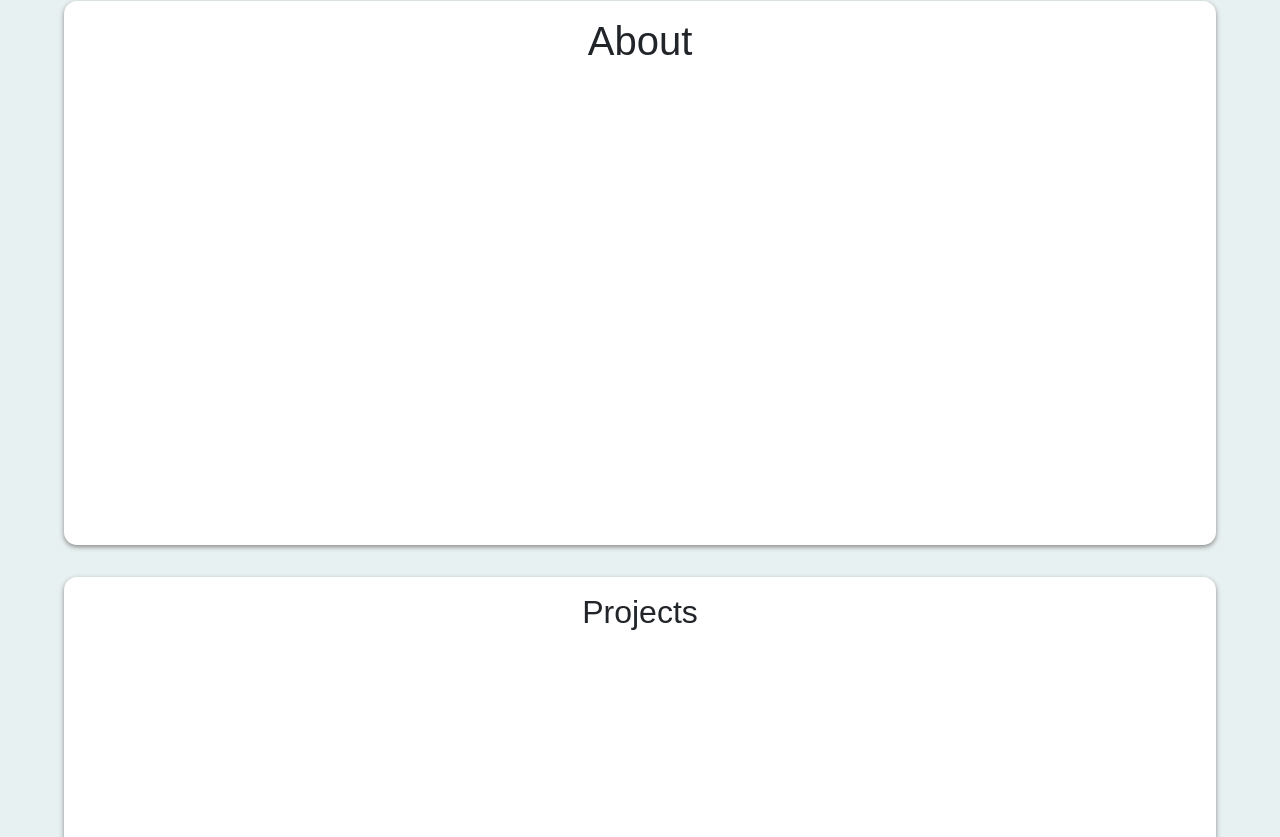
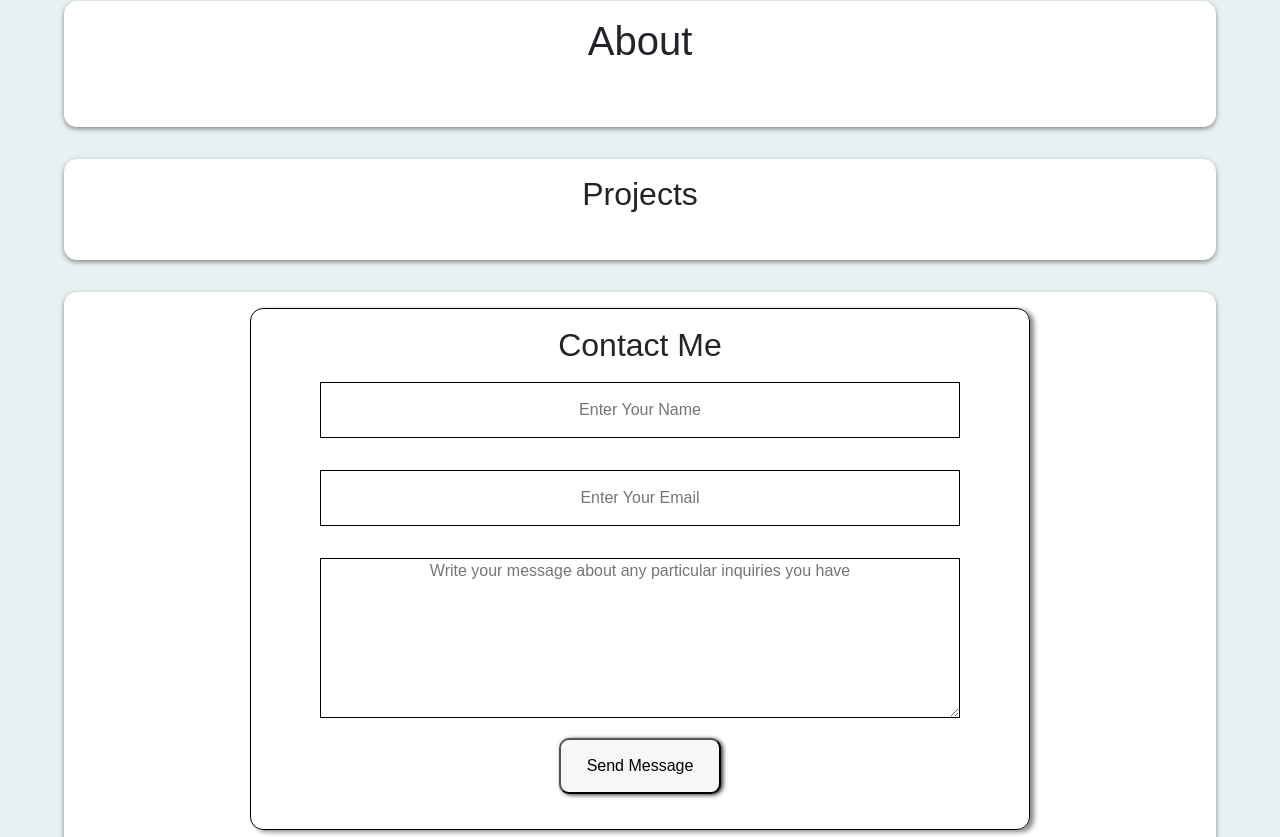
Before and after one commit to Gavisito/Agavivasq-Portfolio, a React (Vite) app: page / in a window 1280 px wide. Shown: the part 583-1420 px from the top of the page. Built offline with nearby package versions, Linux system fonts and the light colour scheme.

Commit message:
created basic contact form

```diff
--- a/src/App.css
+++ b/src/App.css
@@ -275,6 +275,10 @@
           box-shadow: 0px 2px 5px #888888;
   padding-top: 1em;
   margin-bottom: 2em;
+  height: -webkit-max-content;
+  height: -moz-max-content;
+  height: max-content;
+  padding-bottom: 3%;
   display: -webkit-box;
   display: -ms-flexbox;
   display: flex;
@@ -304,6 +308,10 @@
           box-shadow: 0px 2px 5px #888888;
   padding-top: 1em;
   margin-bottom: 2em;
+  height: -webkit-max-content;
+  height: -moz-max-content;
+  height: max-content;
+  padding-bottom: 3%;
 }
 .content .contact {
   height: 34em;
@@ -316,6 +324,134 @@
           box-shadow: 0px 2px 5px #888888;
   padding-top: 1em;
   margin-bottom: 2em;
+  height: -webkit-max-content;
+  height: -moz-max-content;
+  height: max-content;
+  padding-bottom: 3%;
+  display: -webkit-box;
+  display: -ms-flexbox;
+  display: flex;
+  -webkit-box-orient: horizontal;
+  -webkit-box-direction: normal;
+      -ms-flex-direction: row;
+          flex-direction: row;
+  -webkit-box-pack: center;
+      -ms-flex-pack: center;
+          justify-content: center;
+}
+.content .contact .Contact-Form {
+  display: -webkit-box;
+  display: -ms-flexbox;
+  display: flex;
+  -webkit-box-orient: vertical;
+  -webkit-box-direction: normal;
+      -ms-flex-direction: column;
+          flex-direction: column;
+  border: 1px solid black;
+  border-radius: 13px;
+  -webkit-box-shadow: 4px 2px 5px #888888;
+          box-shadow: 4px 2px 5px #888888;
+  padding: 1.5% 6% 3%;
+  -webkit-box-align: center;
+      -ms-flex-align: center;
+          align-items: center;
+  height: -webkit-fit-content;
+  height: -moz-fit-content;
+  height: fit-content;
+}
+.content .contact .Contact-Form .fm-row-one {
+  display: -webkit-box;
+  display: -ms-flexbox;
+  display: flex;
+  -webkit-box-orient: vertical;
+  -webkit-box-direction: normal;
+      -ms-flex-direction: column;
+          flex-direction: column;
+  padding-top: 1.5%;
+}
+.content .contact .Contact-Form .fm-row-one input[name=from_name] {
+  width: 50vw;
+  height: 7vh;
+  margin-bottom: 5%;
+  text-align: center;
+  border: 1px solid black;
+  -webkit-transition: border-color 0.3s;
+  transition: border-color 0.3s;
+}
+.content .contact .Contact-Form .fm-row-one input[name=from_name]:hover {
+  border-color: #a0b6f0;
+}
+.content .contact .Contact-Form .fm-row-one input[name=from_name]:focus {
+  outline: none;
+  border-color: rgb(0, 0, 79);
+}
+.content .contact .Contact-Form .fm-row-one input[name=from_email] {
+  width: 50vw;
+  height: 7vh;
+  margin-bottom: 5%;
+  text-align: center;
+  border: 1px solid black;
+  -webkit-transition: border-color 0.3s;
+  transition: border-color 0.3s;
+}
+.content .contact .Contact-Form .fm-row-one input[name=from_email]:hover {
+  border-color: #a0b6f0;
+}
+.content .contact .Contact-Form .fm-row-one input[name=from_email]:focus {
+  outline: none;
+  border-color: rgb(0, 0, 79);
+}
+.content .contact .Contact-Form .fm-row-two {
+  display: -webkit-box;
+  display: -ms-flexbox;
+  display: flex;
+  -webkit-box-orient: vertical;
+  -webkit-box-direction: normal;
+      -ms-flex-direction: column;
+          flex-direction: column;
+}
+.content .contact .Contact-Form .fm-row-two input[name=subject] {
+  width: 50vw;
+  height: 7vh;
+  margin-bottom: 5%;
+  text-align: center;
+  border: 1px solid black;
+  -webkit-transition: border-color 0.3s;
+  transition: border-color 0.3s;
+}
+.content .contact .Contact-Form .fm-row-two input[name=subject]:hover {
+  border-color: #a0b6f0;
+}
+.content .contact .Contact-Form .fm-row-two input[name=subject]:focus {
+  outline: none;
+  border-color: rgb(0, 0, 79);
+}
+.content .contact .Contact-Form .fm-row-two textarea[name=message] {
+  width: 50vw;
+  height: 20vh;
+  margin-bottom: 2%;
+  text-align: center;
+  border: 1px solid black;
+  -webkit-transition: border-color 0.3s;
+  transition: border-color 0.3s;
+}
+.content .contact .Contact-Form .fm-row-two textarea[name=message]:hover {
+  border-color: #a0b6f0;
+}
+.content .contact .Contact-Form .fm-row-two textarea[name=message]:focus {
+  outline: none;
+  border-color: rgb(0, 0, 79);
+}
+.content .contact .Contact-Form input[name=submitbtn] {
+  width: -webkit-max-content;
+  width: -moz-max-content;
+  width: max-content;
+  height: 7vh;
+  padding: 0% 2vw;
+  -webkit-box-shadow: 2px 1px 4px #2f2f2f;
+          box-shadow: 2px 1px 4px #2f2f2f;
+  background-color: rgb(247, 247, 247);
+  border-radius: 10px;
 }
 
 .footer {
--- a/src/App.scss
+++ b/src/App.scss
@@ -261,6 +261,8 @@
     box-shadow: 0px 2px 5px #888888;
     padding-top: 1em;
     margin-bottom: 2em;
+    height: max-content;
+    padding-bottom: 3%;
   }
   .about-me{
     @include content-section($width: 90%, $height:34em, $margin: 5%);
@@ -284,6 +286,86 @@
   }
   .contact{
     @include content-section($width: 90%, $height:34em, $margin: 5%);
+    display: flex;
+    flex-direction: row;
+    justify-content: center;
+
+    .Contact-Form{
+      display: flex;
+      flex-direction: column;
+      border: 1px solid black;
+      border-radius: 13px;
+      box-shadow: 4px 2px 5px #888888;
+      padding: 1.5% 6% 3%;
+      align-items: center;
+      height: fit-content;
+      .fm-row-one {
+        display: flex;
+        flex-direction: column;
+        padding-top: 1.5%;
+        @mixin inputs-boxes($width: 50vw, $height: 7vh, $mbtm: 5%) {
+          width: $width;
+          height: $height;
+          margin-bottom: $mbtm;
+          text-align: center;
+          border: 1px solid black;
+          transition: border-color 0.3s;
+          &:hover{
+            border-color: #a0b6f0;
+          }
+          &:focus{
+            outline: none;
+            border-color: rgb(0, 0, 79)
+          }
+        }
+
+        input[name=from_name] {
+          @include inputs-boxes();
+        }
+
+        input[name=from_email] {
+          @include inputs-boxes();
+        }
+
+      }
+
+      .fm-row-two{
+        display: flex;
+        flex-direction: column;
+        @mixin inputs-boxes($width: 50vw, $height: 7vh, $mbtm: 5%) {
+          width: $width;
+          height: $height;
+          margin-bottom: $mbtm;
+          text-align: center;
+          border: 1px solid black;
+          transition: border-color 0.3s;
+          &:hover{
+            border-color: #a0b6f0;
+          }
+          &:focus{
+            outline: none;
+            border-color: rgb(0, 0, 79);
+          }
+        }
+        input[name=subject] {
+          @include inputs-boxes();
+        }
+
+        textarea[name=message] {
+          @include inputs-boxes($height:20vh, $mbtm:2%);
+        }
+      }
+
+      input[name=submitbtn]{
+        width: max-content;
+        height: 7vh;
+        padding: 0% 2vw;
+        box-shadow: 2px 1px 4px #2f2f2f;
+        background-color: rgb(247, 247, 247);
+        border-radius: 10px;
+
+      }
+    }
   }
 }
 
--- a/src/components/contact.tsx
+++ b/src/components/contact.tsx
@@ -1,12 +1,29 @@
-
 const Contact: React.FC = () => {
-
-    return(
-        <div id="contact" className="contact">
-            <h2>Contact Me</h2>
-        </div>
-
-    );
+  return (
+    <div id="contact" className="contact">
+      <div className="Contact-Form">
+        <h2>Contact Me</h2>
+        <form>
+          <div className="fm-row-one">
+            <div>
+              <input type="text" name="from_name" placeholder="Enter Your Name" required />
+            </div>
+            <div>
+              <input type="email" name="from_email" placeholder="Enter Your Email" required />
+            </div>
+          </div>
+          <div className="fm-row-two">
+            <div>
+              <textarea name="message" placeholder="Write your message about any particular inquiries you have" required />
+            </div>
+          </div>
+          <div>
+            <input type="submit" name="submitbtn" value="Send Message" required />
+          </div>
+        </form>
+      </div>
+    </div>
+  );
 };
 
 export default Contact;
```
Also changed, not shown: src/main.tsx (+5 -4 lines).
